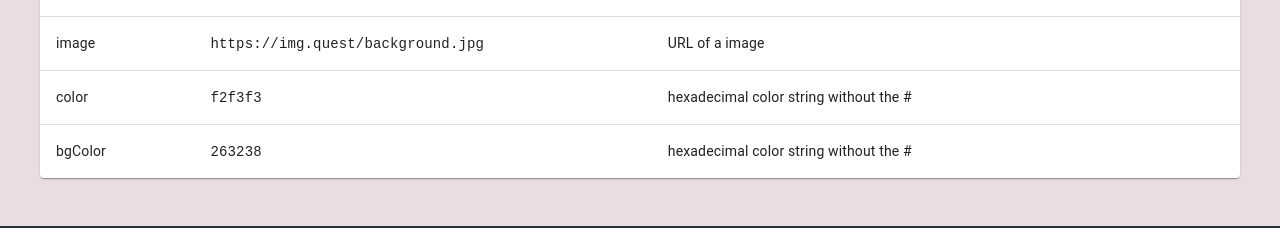
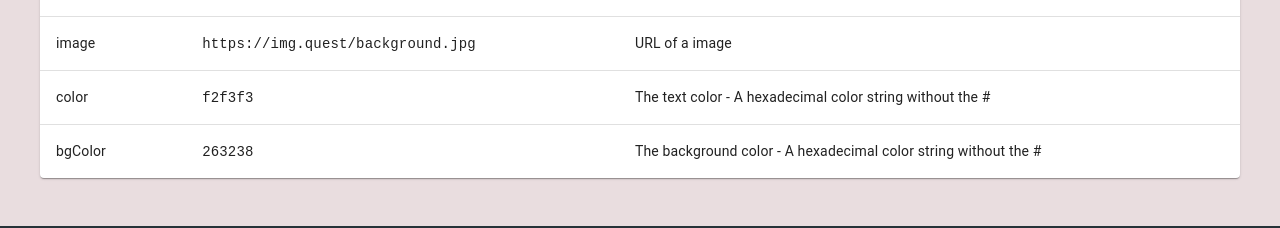
Before and after one commit to Vincenius/img-quest, a Next.js app: page / in a window 1280 px wide. Shown: the part 1332-1560 px from the top of the page. Built offline with nearby package versions, Linux system fonts and the light colour scheme.

Commit message:
improve docs

```diff
--- a/pages/index.js
+++ b/pages/index.js
@@ -45,11 +45,11 @@ const documentationRows = [{
   }, {
     parameter: 'color',
     default: defaultColor.replace('#', ''),
-    description: 'hexadecimal color string without the #'
+    description: 'The text color - A hexadecimal color string without the #'
   }, {
     parameter: 'bgColor',
     default: defaultBgColor.replace('#', ''),
-    description: 'hexadecimal color string without the #'
+    description: 'The background color - A hexadecimal color string without the #'
   }
 ]
 
```
